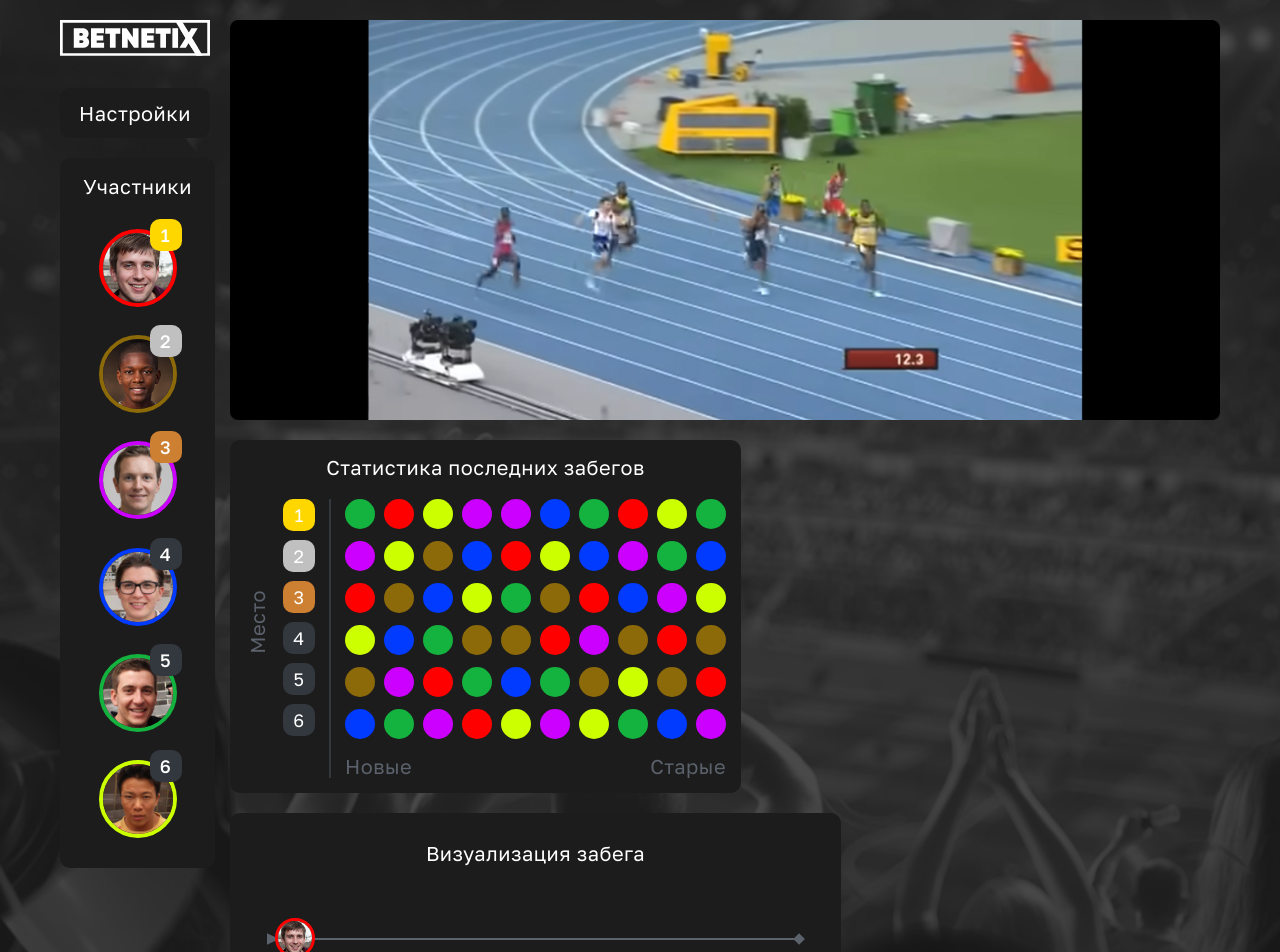
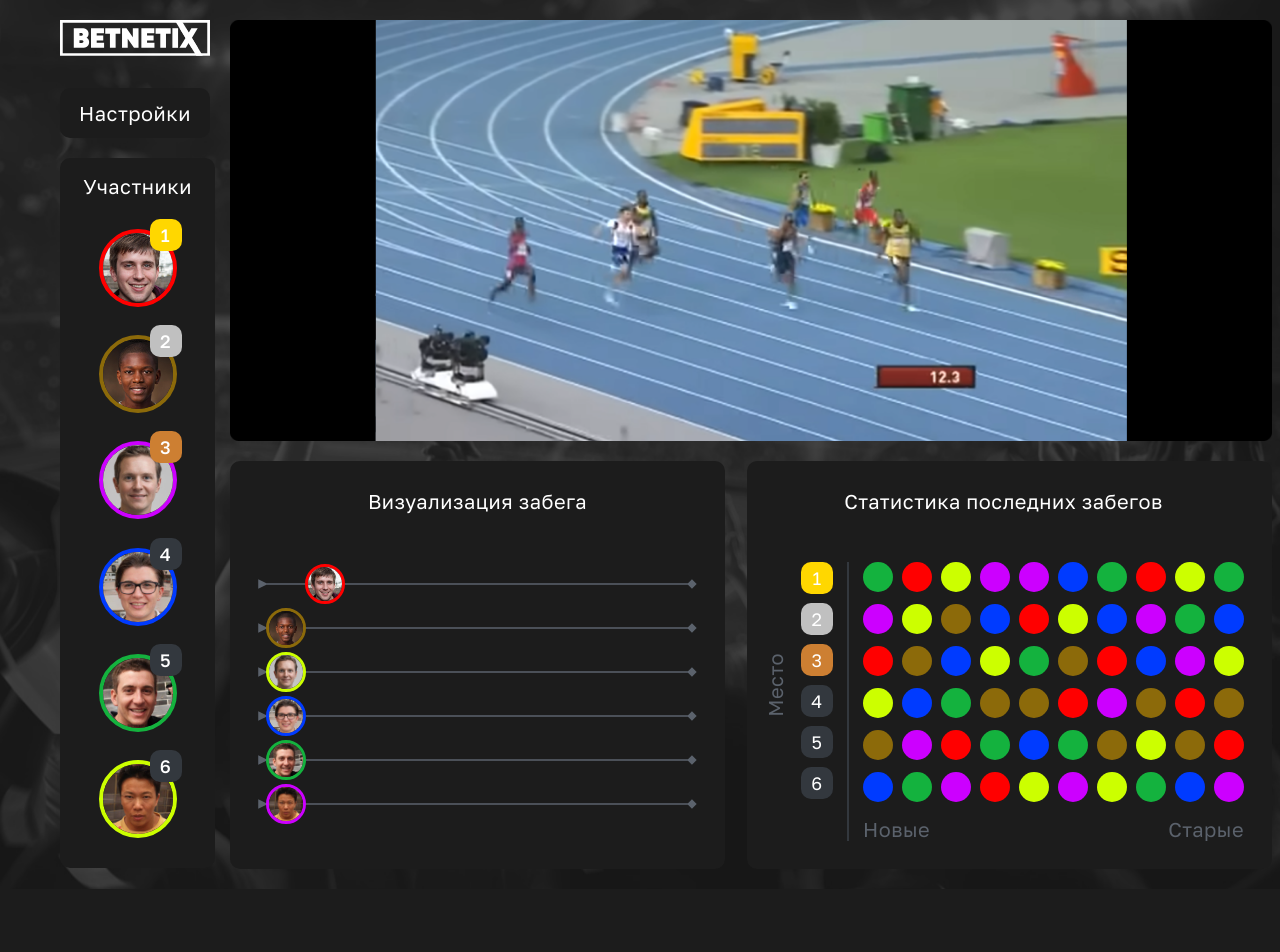
Before and after one commit to sonso-team/hackathon-spring-2025-front, a React (Vite) app: page / in a window 1280 px wide. Shown: the top 952 px of the page. After the commit the page ends 889 px from the top, so only its background shows below. Built offline with nearby package versions, Linux system fonts and the light colour scheme.

Commit message:
added run visualizer + reorganized widgets structure

```diff
--- a/src/components/ProgressSlider/ProgressSlider.tsx
+++ b/src/components/ProgressSlider/ProgressSlider.tsx
@@ -15,13 +15,9 @@ export const ProgressSlider: React.FC<ProgressSliderProps> = ({
   src,
   progress,
 }) => {
-  const [progresss, setProgresss] = useState(0); //мок, это будет подтягиваться из стора
   //5,05 px = 1%
   // 8 + 505 = финиш
   //это перекинем на верхний компонент
-  const moveRight = (px: number) => {
-    setProgresss((prev) => prev + px);
-  };
 
   return (
     <div className="ProgressSlider">
--- a/src/pages/HomePage/HomePage.tsx
+++ b/src/pages/HomePage/HomePage.tsx
@@ -106,11 +106,13 @@ export const HomePage: React.FC = () => {
           className="HomePage__translation"
           alt="translation"
         />
-        <LastRuns history={historyRaces} />
-        <RunVisualizer
-          AvatarColorMap={avatarColorMap}
-          AvatarSrcMap={srcMap}
-        />
+        <div className="HomePage__widgets">
+          <RunVisualizer
+            AvatarColorMap={avatarColorMap}
+            AvatarSrcMap={srcMap}
+          />
+          <LastRuns history={historyRaces} />
+        </div>
       </section>
     </div>
   );
--- a/src/pages/HomePage/home-page.scss
+++ b/src/pages/HomePage/home-page.scss
@@ -17,4 +17,9 @@
       max-width: 800px;
     }
   }
+
+  &__widgets {
+    display: flex;
+    column-gap: 22px;
+  }
 }
--- a/src/widgets/LastRuns/last-runs.scss
+++ b/src/widgets/LastRuns/last-runs.scss
@@ -1,11 +1,13 @@
 .lastRuns {
-  padding: 15px;
+  padding: 28px;
+  padding-left: 16px;
   border-radius: 10px;
   background-color: var(--black);
   display: flex;
   flex-direction: column;
+  justify-content: space-between;
   row-gap: 20px;
-  max-width: fit-content;
+  width: fit-content;
 
   &__content {
     display: flex;
@@ -27,7 +29,7 @@
     bottom: 17px;
     align-self: center;
     writing-mode: tb-rl;
-    transform:rotate(180deg);
+    transform: rotate(180deg);
   }
 
   &__places {
--- a/src/widgets/RunVisualizer/RunVisualizer.tsx
+++ b/src/widgets/RunVisualizer/RunVisualizer.tsx
@@ -24,7 +24,7 @@ export const RunVisualizer: React.FC<RunVisualizerProps> = ({
         <ProgressSlider
           AvatarColor={AvatarColorMap[0]}
           src={AvatarSrcMap[0]}
-          progress={0}
+          progress={39}
         />
         <ProgressSlider
           AvatarColor={AvatarColorMap[1]}
--- a/src/widgets/RunVisualizer/run-visualizer.scss
+++ b/src/widgets/RunVisualizer/run-visualizer.scss
@@ -1,5 +1,5 @@
 .RunVisualizer {
-  width: 611px;
+  width: 495px;
   height: 408px;
   display: flex;
   flex-direction: column;
@@ -7,7 +7,7 @@
   align-items: center;
   background-color: var(--black);
   border-radius: 10px;
-  padding: 16px;
+  padding: 28px;
   padding-top: 28px;
   &__ProgressLines {
     display: flex;
```
